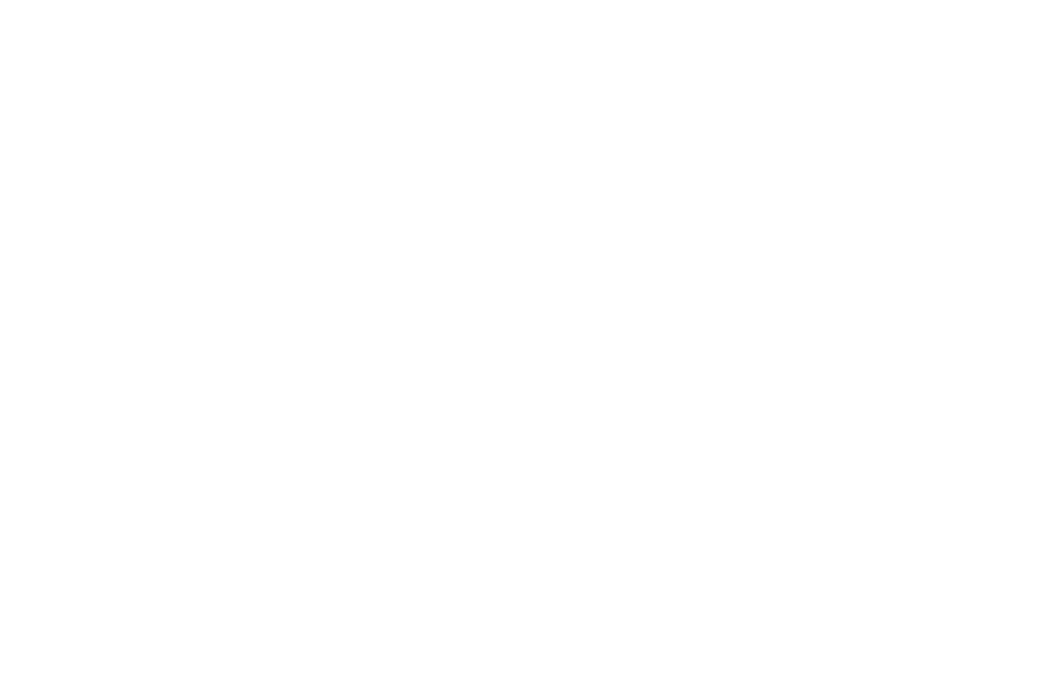
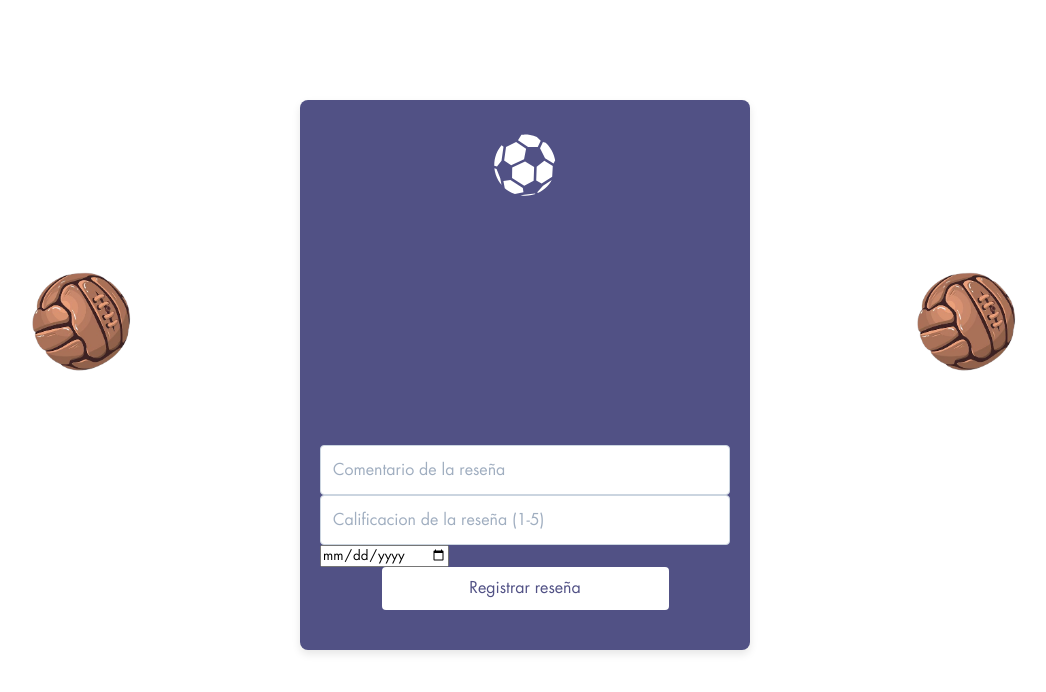
Before and after one commit to aalvaaro19/TiendaOnline, a React (Create React App) app in the folder frontend/: page /registrarResenia in a window 1280 px wide. Before the commit this address had no page. Shown: the top 692 px of the page, without its empty margins (115-1161 px from the left). Built offline with nearby package versions, Linux system fonts and the light colour scheme.

Commit message:
Añadir formularios para registrar productos y reseñas, incluyendo estilos y rutas correspondientes.

```diff
--- a/frontend/src/App.jsx
+++ b/frontend/src/App.jsx
@@ -3,6 +3,8 @@
 import Registro from './components/Registro/Registro';
 import PaginaPrincipal from './components/PaginaPrincipal/PaginaPrincipal';
 import Login from './components/Login/Login';
+import RegistrarProductos from './components/Forms/RegistrarProducto/RegistrarProductos';
+import RegistrarResenia from './components/Forms/RegistrarReseña/RegistrarResenia';
 
 
 function App() {
@@ -14,6 +16,8 @@
             <Route path="/" element={<Login />} />
             <Route path="/registro" element={<Registro />} />
             <Route path="/paginaPrincipal" element={<PaginaPrincipal />} />
+            <Route path="/registrarProductos" element={<RegistrarProductos />} />
+            <Route path="/registrarResenia" element={<RegistrarResenia />} />
           </Routes>
         </div>
       </div>
--- /dev/null
+++ b/frontend/src/components/Forms/RegistrarProducto/RegistrarProductos.css
@@ -0,0 +1,126 @@
+/* CSS del contenedor principal donde se encuentran los sub-componentes */
+.contenedor-login {
+  width: 450px;
+  padding: 20px;
+  background-color: rgb(81, 81, 133);
+  box-shadow: 0px 4px 8px rgba(0, 0, 0, 0.1);
+  border-radius: 8px;
+  display: flex;
+  flex-direction: column;
+  align-items: center;
+  justify-content: space-between; /* Distribuye espacio entre elementos */
+  gap: 20px;
+}
+
+/* CSS del icono del container */
+.encabezado-contenedor-login {
+  display: flex;
+  justify-content: center;
+  margin-top: 10px; /* Ajusta el espacio superior */
+}
+
+.logo-usuario {
+  width: 70px;
+  height: 70px;
+  color: white;
+}
+
+/* CSS para los inputs */
+.principal-contenedor-login {
+  display: flex;
+  flex-direction: column;
+  gap: 15px;
+  width: 100%;
+
+}
+
+/* Ajustes para cada entrada */
+.entrada-correo,
+.entrada-contrasena {
+  display: flex;
+  flex-direction: column;
+}
+
+input[type="email"],
+input[type="password"] {
+  height: 50px;
+  width: 100%;
+  padding: 12px;
+  border: 1px solid #cbd5e0;
+  border-radius: 4px;
+  font-size: 16px;
+}
+
+input[type="email"]::placeholder,
+input[type="password"]::placeholder {
+  color: #a0aec0;
+}
+
+/* CSS para el botón del container */
+.boton-contenedor-login {
+  width: 100%;
+  display: flex;
+  align-items: center;
+  justify-content: center;
+  margin-bottom: 20px; /* Ajusta el espacio inferior */
+}
+
+.boton-login {
+  width: 70%;
+  padding: 12px;
+  font-size: 16px;
+  color: black;
+  background-color: white;
+  border: none;
+  border-radius: 4px;
+  cursor: pointer;
+  transition: background-color 0.3s ease;
+}
+
+.boton-login:hover {
+  background-color: rgb(110, 110, 204);
+}
+
+/* CSS del texto inferior del container */
+.inferior-contenedor-login {
+  text-align: center;
+  font-size: 14px;
+  color: #4a5568;
+  margin-top: auto; /* Empuja el texto hacia abajo */
+  font-size: 15px;
+}
+
+.navBar-element{
+  text-align: center;
+  padding: 10px;
+  font-size: 15px;
+  font-weight: bold;
+	text-decoration: none;
+  border: none;
+  background: none;
+	font-family: 'Poppins', sans-serif;
+  color: #fff;
+	text-decoration: none;
+}
+
+.navBar-element a{
+  color: black;
+  text-decoration: none;
+}
+
+.navBar-element::before {
+  margin-left: auto;
+}
+
+.navBar-element::after, .navBar-element::before {
+  content: '';
+  width: 0%;
+  height: 2px;
+  background: #515185;
+	display: block;
+  transition: 0.5s;
+}
+
+.navBar-element:hover::after, .navBar-element:hover::before {
+  width: 100%;
+}
--- /dev/null
+++ b/frontend/src/components/Forms/RegistrarProducto/RegistrarProductos.jsx
@@ -0,0 +1,83 @@
+import React from 'react';
+import { GiSoccerBall } from "react-icons/gi";
+import { Link } from 'react-router-dom';
+import Balon from '../../Balon/Balon';
+import './RegistrarProductos.css';
+
+function RegistrarProductos() {
+  return (
+    <>
+      <Balon />
+      <div className='contenedor-login'>
+        <div className='encabezado-contenedor-login'>
+          <GiSoccerBall className='logo-usuario' />
+        </div>
+        <div className='principal-contenedor-login'>
+          <form className='formulario-productos'>
+            <div className='entrada-campo'>
+              <input
+                type="text"
+                id="nombreProducto"
+                name="nombreProducto"
+                placeholder="Nombre del producto"
+                className="campo-input"
+                required
+              />
+            </div>
+            <div className='entrada-campo'>
+              <input
+              type='text'
+                id="descripcionProducto"
+                name="descripcionProducto"
+                placeholder="Descripción del producto"
+                className="campo-input"
+                rows="3"
+                required
+              ></input>
+            </div>
+            <div className='entrada-campo'>
+              <input
+                type="number"
+                id="precioProducto"
+                name="precioProducto"
+                placeholder="Precio del producto"
+                className="campo-input"
+                rows="3"
+                required
+              ></input>
+            </div>
+            <div className='entrada-campo'>
+              <input
+                type="number"
+                id="stockProducto"
+                name="stockProducto"
+                placeholder="Stock del producto"
+                className="campo-input"
+                rows="3"
+                required
+              ></input>
+            </div>
+            <div className='entrada-campo'>
+              <input
+                type="file"
+                id="fotoProducto"
+                name="fotoProducto"
+                accept="image/*"
+                className="campo-input"
+                required
+              />
+            </div>
+            <div className='boton-contenedor-login'>
+              <button type="submit" className='boton-login'>
+                <Link to="/#" className='palabra-boton-login'>Registrar producto</Link>
+              </button>
+            </div>
+          </form>
+        </div>
+      </div>
+      <Balon />
+    </>
+  );
+}
+
+export default RegistrarProductos;
--- /dev/null
+++ b/frontend/src/components/Forms/RegistrarReseña/RegistrarResenia.css
@@ -0,0 +1,126 @@
+/* CSS del contenedor principal donde se encuentran los sub-componentes */
+.contenedor-login {
+  width: 450px;
+  padding: 20px;
+  background-color: rgb(81, 81, 133);
+  box-shadow: 0px 4px 8px rgba(0, 0, 0, 0.1);
+  border-radius: 8px;
+  display: flex;
+  flex-direction: column;
+  align-items: center;
+  justify-content: space-between; /* Distribuye espacio entre elementos */
+  gap: 20px;
+}
+
+/* CSS del icono del container */
+.encabezado-contenedor-login {
+  display: flex;
+  justify-content: center;
+  margin-top: 10px; /* Ajusta el espacio superior */
+}
+
+.logo-usuario {
+  width: 70px;
+  height: 70px;
+  color: white;
+}
+
+/* CSS para los inputs */
+.principal-contenedor-login {
+  display: flex;
+  flex-direction: column;
+  gap: 15px;
+  width: 100%;
+
+}
+
+/* Ajustes para cada entrada */
+.entrada-correo,
+.entrada-contrasena {
+  display: flex;
+  flex-direction: column;
+}
+
+input[type="email"],
+input[type="password"] {
+  height: 50px;
+  width: 100%;
+  padding: 12px;
+  border: 1px solid #cbd5e0;
+  border-radius: 4px;
+  font-size: 16px;
+}
+
+input[type="email"]::placeholder,
+input[type="password"]::placeholder {
+  color: #a0aec0;
+}
+
+/* CSS para el botón del container */
+.boton-contenedor-login {
+  width: 100%;
+  display: flex;
+  align-items: center;
+  justify-content: center;
+  margin-bottom: 20px; /* Ajusta el espacio inferior */
+}
+
+.boton-login {
+  width: 70%;
+  padding: 12px;
+  font-size: 16px;
+  color: black;
+  background-color: white;
+  border: none;
+  border-radius: 4px;
+  cursor: pointer;
+  transition: background-color 0.3s ease;
+}
+
+.boton-login:hover {
+  background-color: rgb(110, 110, 204);
+}
+
+/* CSS del texto inferior del container */
+.inferior-contenedor-login {
+  text-align: center;
+  font-size: 14px;
+  color: #4a5568;
+  margin-top: auto; /* Empuja el texto hacia abajo */
+  font-size: 15px;
+}
+
+.navBar-element{
+  text-align: center;
+  padding: 10px;
+  font-size: 15px;
+  font-weight: bold;
+	text-decoration: none;
+  border: none;
+  background: none;
+	font-family: 'Poppins', sans-serif;
+  color: #fff;
+	text-decoration: none;
+}
+
+.navBar-element a{
+  color: black;
+  text-decoration: none;
+}
+
+.navBar-element::before {
+  margin-left: auto;
+}
+
+.navBar-element::after, .navBar-element::before {
+  content: '';
+  width: 0%;
+  height: 2px;
+  background: #515185;
+	display: block;
+  transition: 0.5s;
+}
+
+.navBar-element:hover::after, .navBar-element:hover::before {
+  width: 100%;
+}
--- /dev/null
+++ b/frontend/src/components/Forms/RegistrarReseña/RegistrarResenia.jsx
@@ -0,0 +1,61 @@
+import React from 'react';
+import { GiSoccerBall } from "react-icons/gi";
+import { Link } from 'react-router-dom';
+import Balon from '../../Balon/Balon';
+import './RegistrarResenia.css';
+
+function RegistrarResenia() {
+  return (
+    <>
+      <Balon />
+      <div className='contenedor-login'>
+        <div className='encabezado-contenedor-login'>
+          <GiSoccerBall className='logo-usuario' />
+        </div>
+        <div className='principal-contenedor-login'>
+          <form className='formulario-productos'>
+            <div className='entrada-campo'>
+              <input
+                type="text"
+                id="Comentario"
+                name="Comentario"
+                placeholder="Comentario de la reseña"
+                className="campo-input"
+                required
+              />
+            </div>
+            <div className='entrada-campo'>
+              <input
+                type='number'
+                id="Calificacion"
+                name="Calificacion"
+                placeholder="Calificacion de la reseña (1-5)"
+                className="campo-input"
+                min="1"
+                max="5"
+                required
+              ></input>
+            </div>
+            <div className='entrada-campo'>
+              <input
+                type="date"
+                id="fecha"
+                name="fecha"
+                className="campo-input"
+                required
+              />
+            </div>
+            <div className='boton-contenedor-login'>
+              <button type="submit" className='boton-login'>
+                <Link to="/#" className='palabra-boton-login'>Registrar reseña</Link>
+              </button>
+            </div>
+          </form>
+        </div>
+      </div>
+      <Balon />
+    </>
+  );
+}
+
+export default RegistrarResenia;
--- a/frontend/src/components/Login/Login.jsx
+++ b/frontend/src/components/Login/Login.jsx
@@ -34,6 +34,18 @@
               <Link to="/registro">Regístrate</Link>
             </button>
           </p>
+          <p>
+            Registra un producto{' '}
+            <button className="navBar-element">
+              <Link to="/registrarProductos">Entra aquí</Link>
+            </button>
+          </p>
+          <p>
+            Registrar una reseña{' '}
+            <button className="navBar-element">
+              <Link to="/registrarResenia">Entra aquí</Link>
+            </button>
+          </p>
         </div>
       </div>
       <Balon />
```
